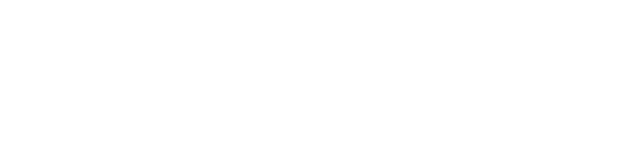
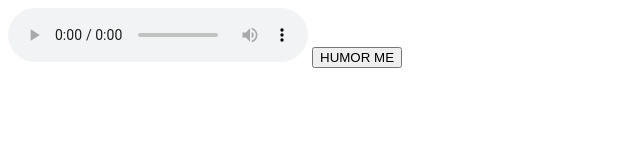
Before and after one commit to Yahyaabbakar92/text-to-speech-joke-teller, a plain HTML site: page index.html in a window 1280 px wide. Shown: the whole page, without its empty margins (0-640 px from the left). Drawn offline with Linux system fonts and the light colour scheme.

```diff
--- a/index.html
+++ b/index.html
@@ -9,6 +9,11 @@
 		<link rel="stylesheet" href="style.css" />
 	</head>
 	<body>
+		<div class="container">
+			<!-- Display joke in h2?? -->
+			<audio src="" id="audio" controls></audio>
+			<button id="button">HUMOR ME</button>
+		</div>
 		<script src="voice.js"></script>
 		<script src="script.js"></script>
 	</body>
```
